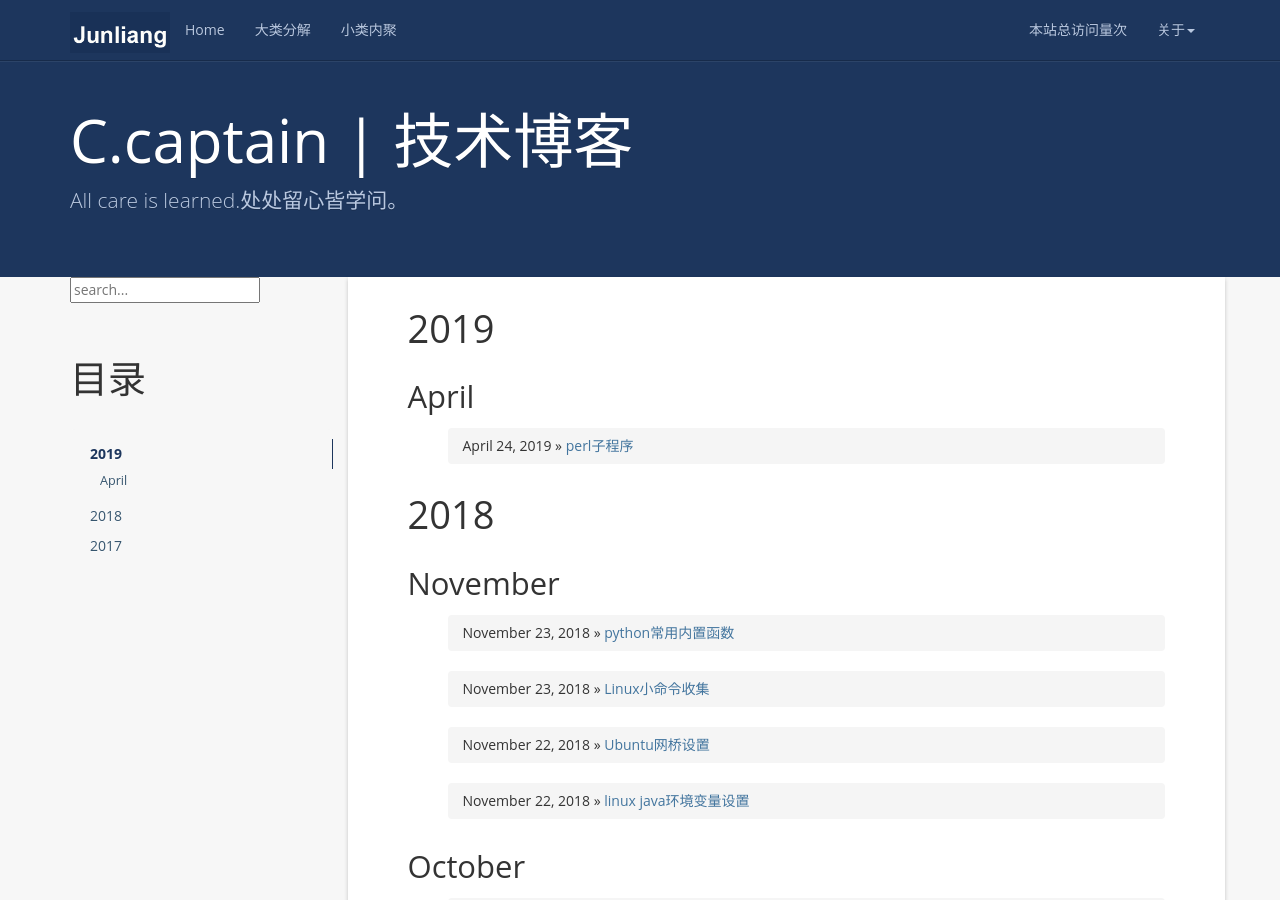
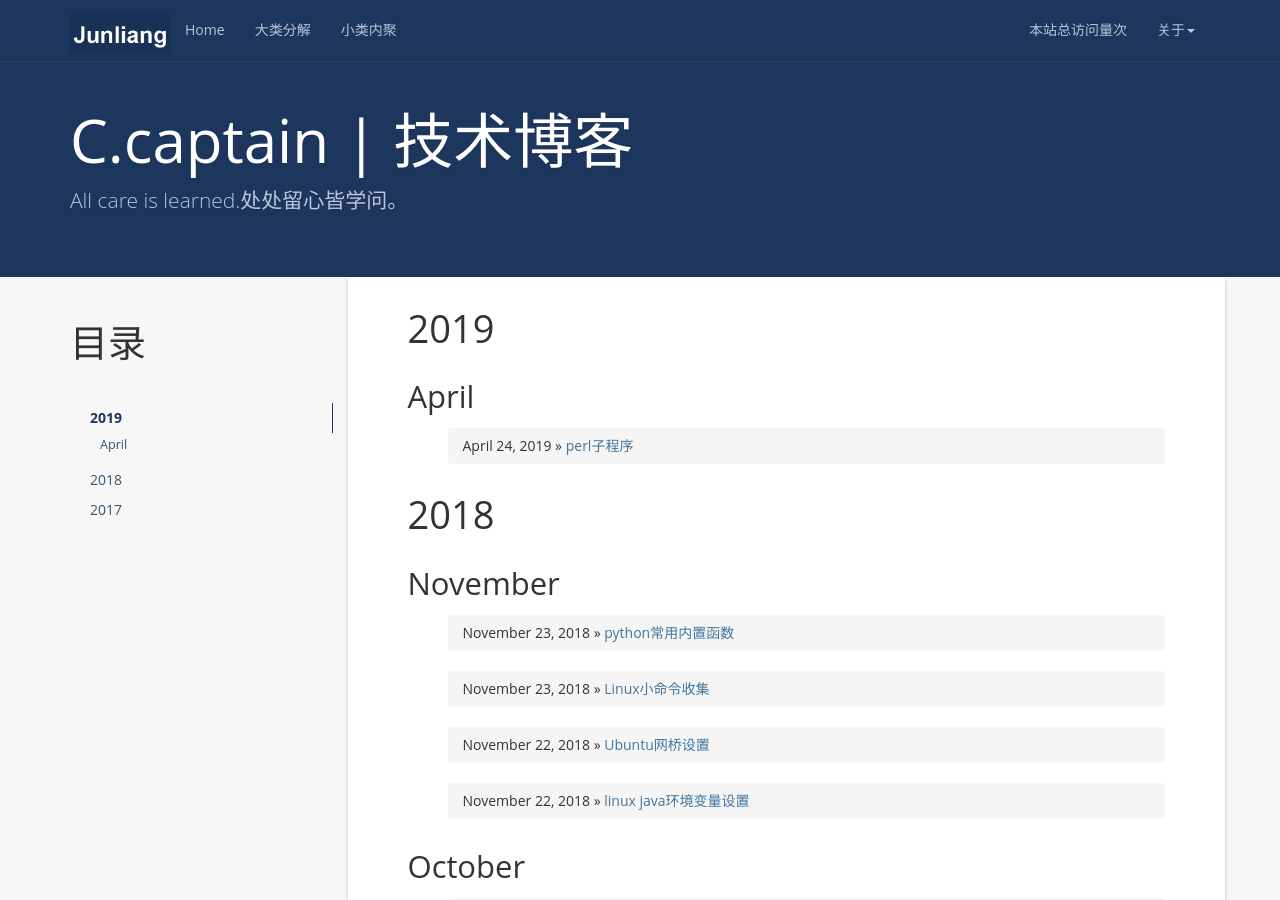
Before and after one commit to hjl21/hjl21.github.io, a Jekyll site: the page built from index.html, in a window 1280 px wide and 900 px high. Built offline with Jekyll 4.4.1, drawn with Linux system fonts in a browser that asks for light colours; nearby versions of some CDN libraries; a script that is not in the unit is left out; the list of posts is cut into pages by our own code; comment, search, counter and statistics services are not loaded.

Commit message:
Revert "add search function"
This reverts commit cd5584a6d9afd8b7148d7aebdaacbb5cd71adfcf.

```diff
--- a/index.html
+++ b/index.html
@@ -5,10 +5,6 @@ layout: default
  <div class="container docs-container">
       <div class="row">
         <div class="col-md-3">
-	 <div id="search-demo-container">
-          <input type="text" id="search-input" placeholder="search...">
-          <ul id="results-container"></ul>
-         </div>
           <div class="sidebar hidden-print" role="complementary">
             <div id="navigation">
               <h1>目录</h1>
```
